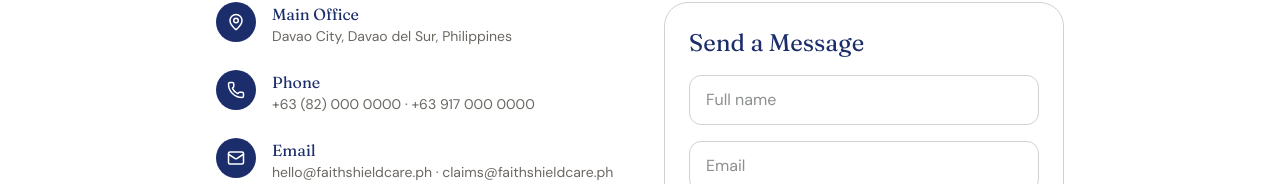
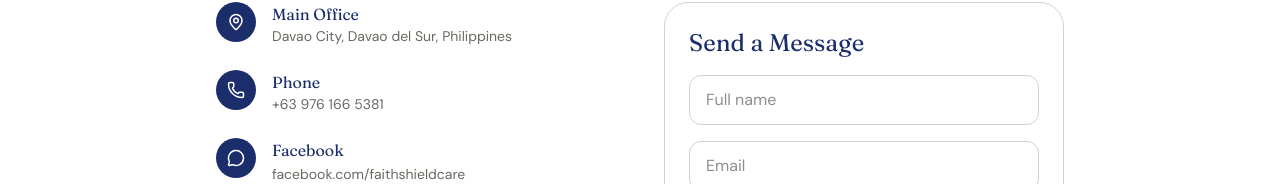
Before and after one commit to plaxorizor/GPSCv2, a React (Vite) app: page /contact in a window 1280 px wide. Shown: the part 215-399 px from the top of the page. Built offline with nearby package versions, Linux system fonts and the light colour scheme; no server answers.

Commit message:
fix: update contact information and remove unused email field in Contact component

```diff
--- a/src/pages/public/SignUp.tsx
+++ b/src/pages/public/SignUp.tsx
@@ -61,7 +61,7 @@ const PAYMENT_INFO = {
     ],
     // Where members send their proof of payment for manual verification.
     receiptContacts: [
-        { label: "Messenger", value: "FaithShield Care Official" },
+        { label: "Messenger", value: "FaithShield Care" },
         { label: "Email", value: "payments@faithshieldcare.com" },
     ],
     verificationDays: "1–2 business days",
--- a/src/pages/visitor/nav/Contact.tsx
+++ b/src/pages/visitor/nav/Contact.tsx
@@ -1,5 +1,5 @@
 import React, { useState } from "react";
-import { MapPin, Phone, Mail, MessageCircle, CheckCircle } from "lucide-react";
+import { MapPin, Phone, MessageCircle, CheckCircle } from "lucide-react";
 import PublicNav from "../PublicNav";
 import { Footer } from "../Footer";
 
@@ -28,9 +28,10 @@ const Contact: React.FC = () => {
                             </div>
                             <div>
                                 <div className="font-display text-fsc-navy text-base">Phone</div>
-                                <div className="text-fsc-stone text-sm">+63 (82) 000 0000 · +63 917 000 0000</div>
+                                <div className="text-fsc-stone text-sm">+63 976 166 5381</div>
                             </div>
                         </div>
+                        {/* Email hidden for now — re-enable when official email is ready.
                         <div className="flex gap-4">
                             <div className="bg-fsc-navy flex h-10 w-10 shrink-0 items-center justify-center rounded-full text-white">
                                 <Mail size={18} />
@@ -40,6 +41,7 @@ const Contact: React.FC = () => {
                                 <div className="text-fsc-stone text-sm">hello@faithshieldcare.ph · claims@faithshieldcare.ph</div>
                             </div>
                         </div>
+                        */}
                         <div className="flex gap-4">
                             <div className="bg-fsc-navy flex h-10 w-10 shrink-0 items-center justify-center rounded-full text-white">
                                 <MessageCircle size={18} />
```
